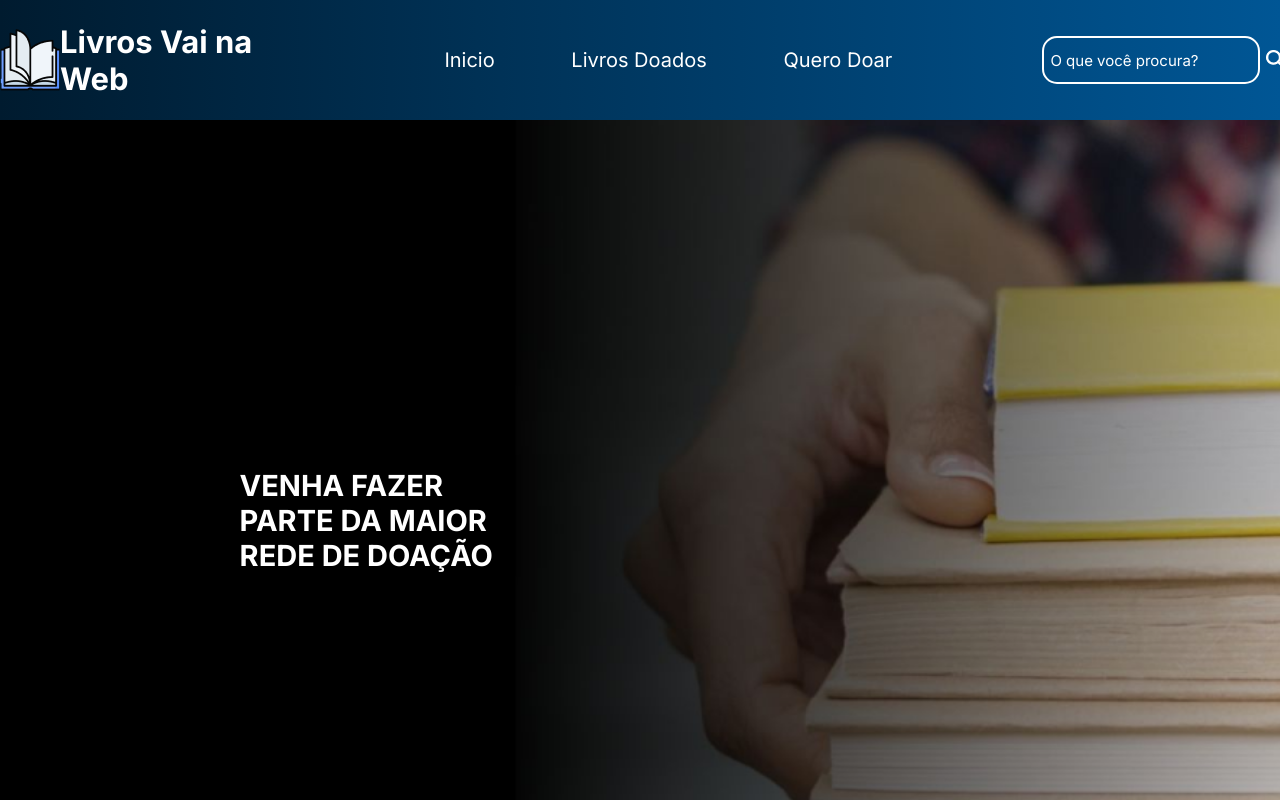
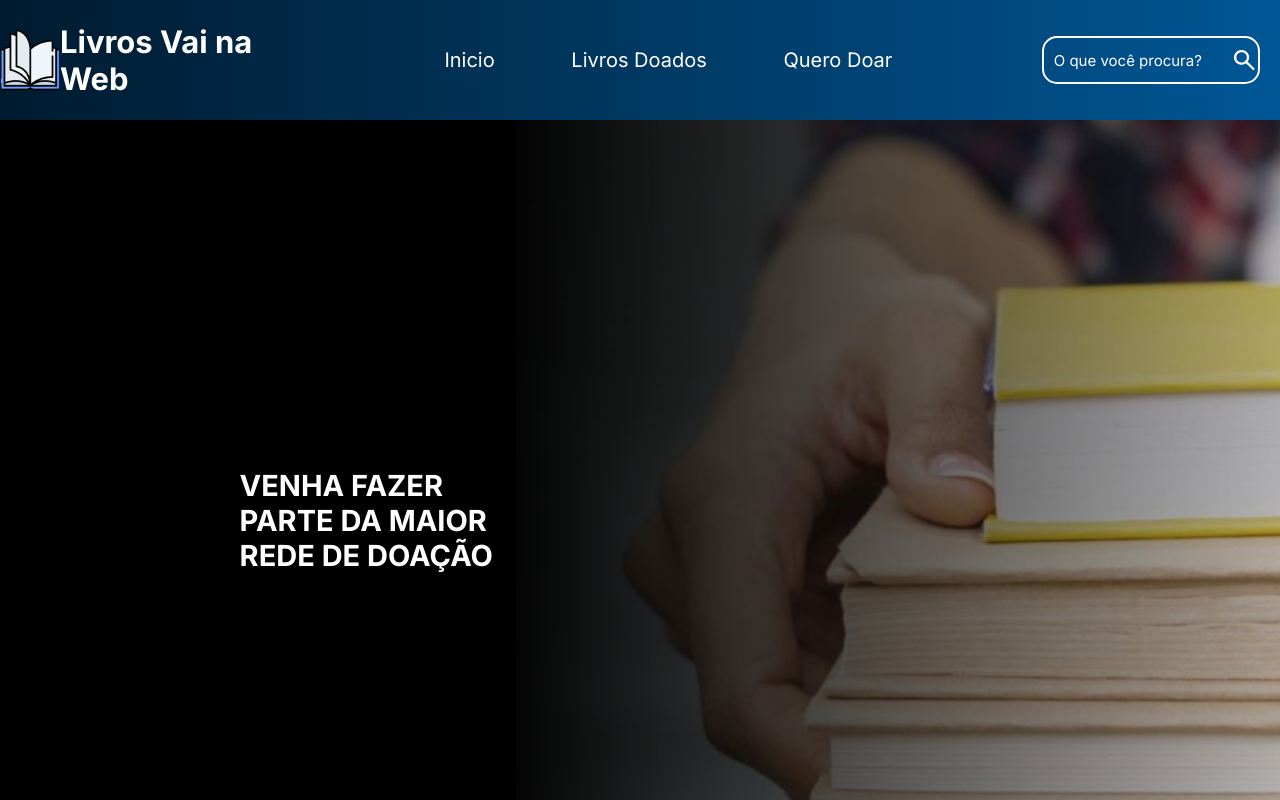
Before and after one commit to doougg26/livros_vnw, a React (Vite) app: page / in a window 1280 px wide. Shown: the top 800 px of the page. Built offline with nearby package versions, Linux system fonts and the light colour scheme.

Commit message:
ajuste caixa de pesquisa

```diff
--- a/src/Components/Header/Header.jsx
+++ b/src/Components/Header/Header.jsx
@@ -27,7 +27,7 @@ export default function Header(){
             </nav>
             <div className={S.boxInput}>
                 <input type="text" placeholder='O que você procura?' />
-                <img src={iconSearch} alt="" />
+                <img src={iconSearch} alt="icone pesquisa" />
             </div>
         </header>
         <Routes>
--- a/src/Components/Header/header.module.scss
+++ b/src/Components/Header/header.module.scss
@@ -41,6 +41,7 @@ header{
     justify-content: space-around;
     border-radius: 15px;
     input{
+        width: 14vw;
         outline: none;
         background-color: transparent;
         border: none;
```
